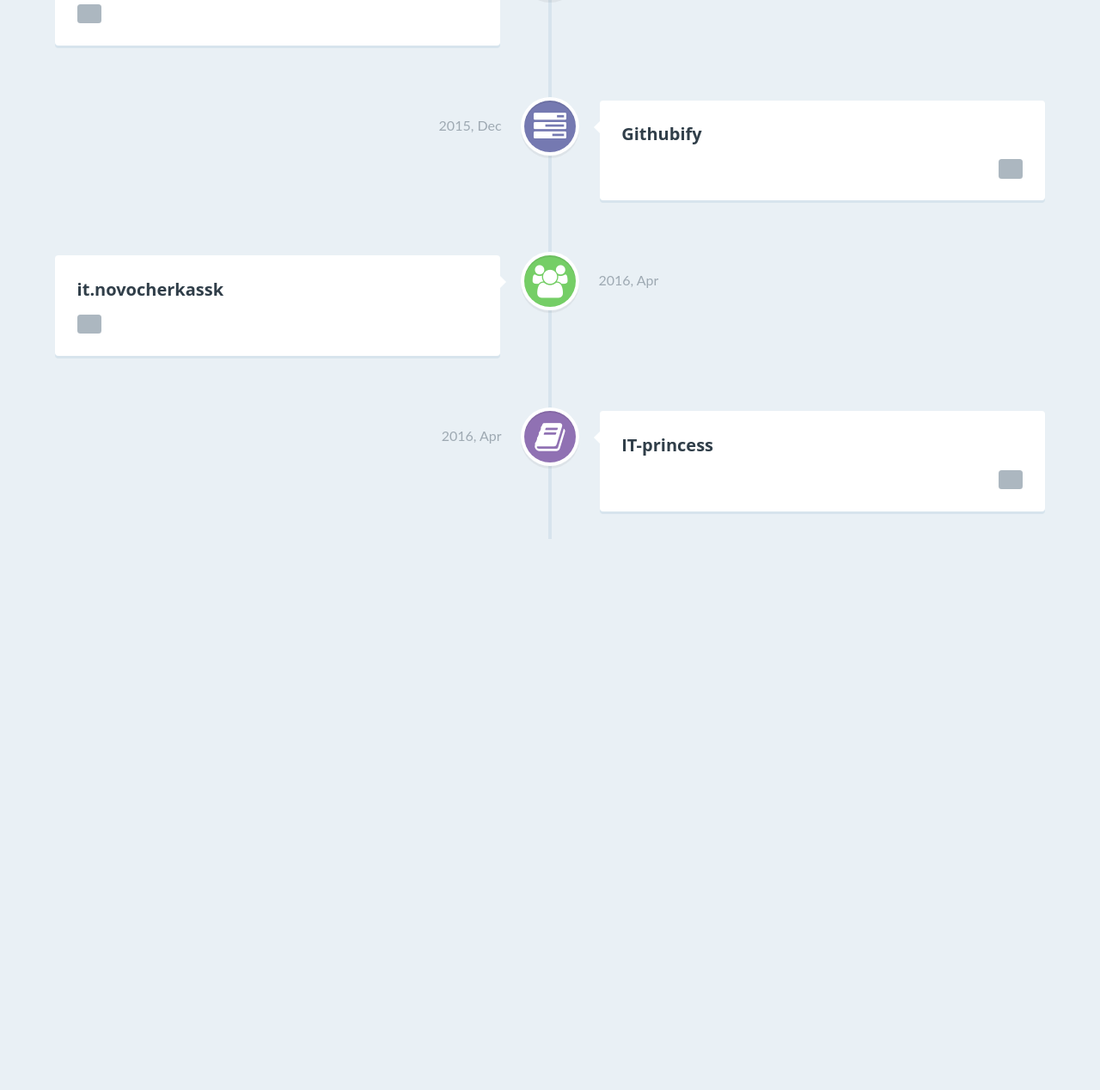
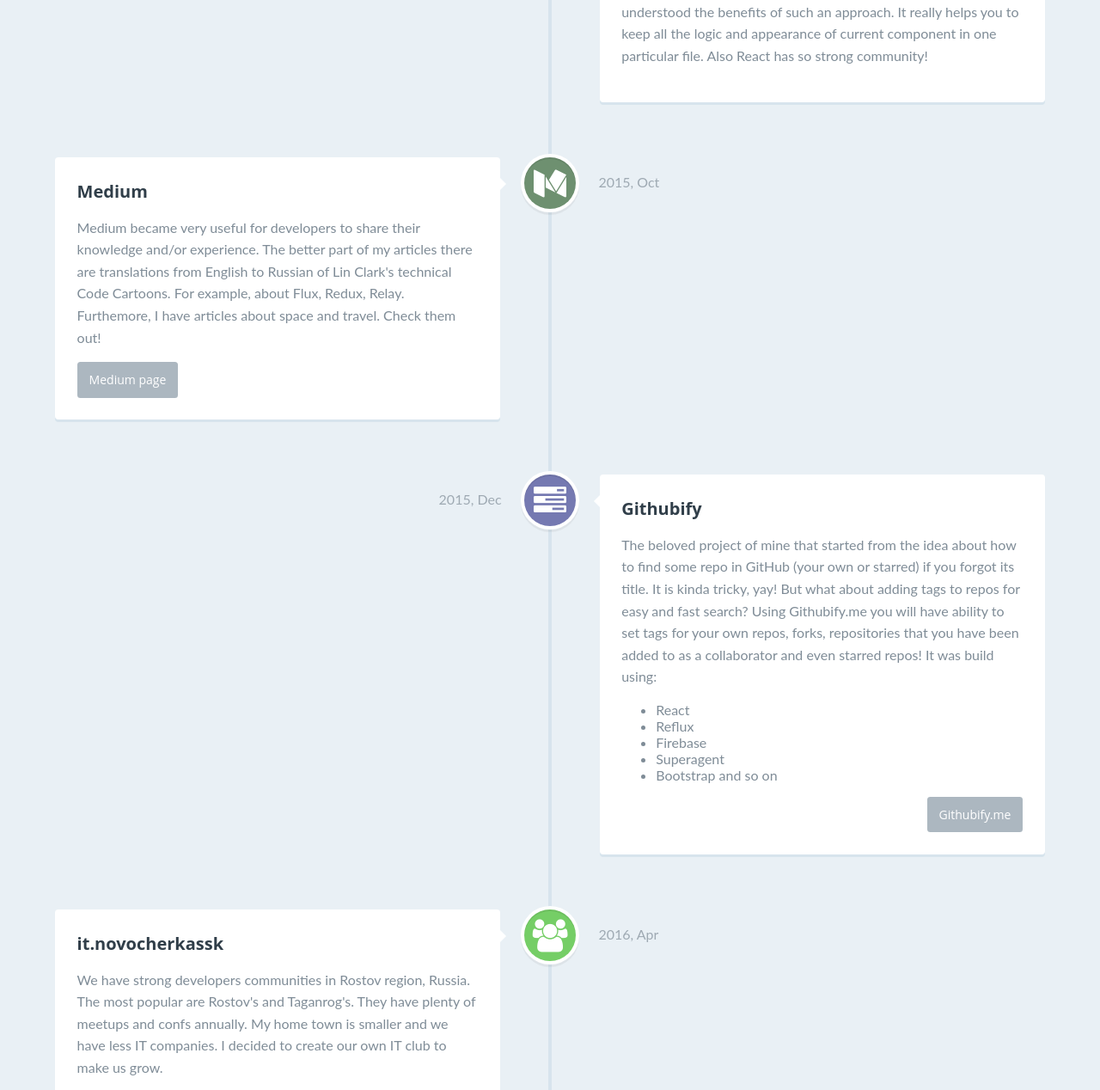
Before and after one commit to Sacret/sacret.github.io, a website: page index.html in a window 1280 px wide. Shown: the part 4914-6182 px from the top of the page at 86% size. Before the commit the page ends 5589 px from the top, so only its background shows below. Drawn offline with Linux system fonts and the light colour scheme.

Commit message:
Add timeline events form Aug 2012 to Apr 2016

```diff
--- a/index.html
+++ b/index.html
@@ -150,7 +150,7 @@
 						<li>MySQL</li>
 					</ul>
 				</p>
-				<a href="http://www.progforce.com" class="cd-read-more">ProgForce</a>
+				<a href="http://www.progforce.com" target="_blank" class="cd-read-more">ProgForce</a>
 				<span class="cd-date">2012, Aug</span>
 			</div> <!-- cd-timeline-content -->
 		</div> <!-- cd-timeline-block -->
@@ -163,7 +163,7 @@
 			<div class="cd-timeline-content">
 				<h2>Drupal</h2>
 				<p>One of my first projects with Drupal was Clctin. It is a free service for collectors, allowing them to show their collections, trade, share information and meet other collectors.</p>
-				<a href="http://clctin.com/collections" class="cd-read-more">Clctin</a>
+				<a href="http://clctin.com/collections" target="_blank" class="cd-read-more">Clctin</a>
 				<span class="cd-date">2013, May</span>
 			</div> <!-- cd-timeline-content -->
 		</div> <!-- cd-timeline-block -->
@@ -176,7 +176,7 @@
 			<div class="cd-timeline-content">
 				<h2>Habrahabr</h2>
 				<p>I started my story with Habrahabr as a read-only user. This site has a lot of useful information for programmers and geeks. Soon I decided to write an article about Drupal custom subscriptions module. It was not a popular one and contained some technical mistakes. But it was just a first step.</p>
-				<a href="https://habrahabr.ru/users/sacret/" class="cd-read-more"></a>
+				<a href="https://habrahabr.ru/users/sacret/" target="_blank" class="cd-read-more">Habrahabr profile</a>
 				<span class="cd-date">2013, Nov</span>
 			</div> <!-- cd-timeline-content -->
 		</div> <!-- cd-timeline-block -->
@@ -197,7 +197,7 @@
 						<li>Lodash</li>
 					</ul>
 				</p>
-				<a href="" class="cd-read-more"></a>
+				<a href="https://github.com/Sacret/redmine-charts" target="_blank" class="cd-read-more">See GitHub page</a>
 				<span class="cd-date">2014, Sep</span>
 			</div> <!-- cd-timeline-content -->
 		</div> <!-- cd-timeline-block -->
@@ -209,8 +209,8 @@
 
 			<div class="cd-timeline-content">
 				<h2>Elaborate Last.fm Charts</h2>
-				<p></p>
-				<a href="" class="cd-read-more"></a>
+				<p>I made only frontend for this <a href="https://github.com/Perlence/" target="_blank">Perlence</a>'s stunning project. This site helps you to display and visualize Last.fm account info.</p>
+				<a href="http://perlence.mooo.com/elaboratecharts/?username=sacret19&chart-type=artist&number-of-positions=20&timeframe=last-3-months" target="_blank" class="cd-read-more">Sacret19 Last.fm chart</a>
 				<span class="cd-date">2014, Nov</span>
 			</div> <!-- cd-timeline-content -->
 		</div> <!-- cd-timeline-block -->
@@ -222,8 +222,7 @@
 
 			<div class="cd-timeline-content">
 				<h2>React</h2>
-				<p></p>
-				<a href="" class="cd-read-more"></a>
+				<p>I started to learn React in the summer of 2015. At first it looked so strange for me to combine HTML and JS in one file. But soon I understood the benefits of such an approach. It really helps you to keep all the logic and appearance of current component in one particular file. Also React has so strong community!</p>
 				<span class="cd-date">2015, Aug</span>
 			</div> <!-- cd-timeline-content -->
 		</div> <!-- cd-timeline-block -->
@@ -235,8 +234,8 @@
 
 			<div class="cd-timeline-content">
 				<h2>Medium</h2>
-				<p></p>
-				<a href="" class="cd-read-more"></a>
+				<p>Medium became very useful for developers to share their knowledge and/or experience. The better part of my articles there are translations from English to Russian of Lin Clark's technical Code Cartoons. For example, about Flux, Redux, Relay. Furthemore, I have articles about space and travel. Check them out!</p>
+				<a href="https://medium.com/@sacret" target="_blank" class="cd-read-more">Medium page</a>
 				<span class="cd-date">2015, Oct</span>
 			</div> <!-- cd-timeline-content -->
 		</div> <!-- cd-timeline-block -->
@@ -248,8 +247,16 @@
 
 			<div class="cd-timeline-content">
 				<h2>Githubify</h2>
-				<p></p>
-				<a href="" class="cd-read-more"></a>
+				<p>The beloved project of mine that started from the idea about how to find some repo in GitHub (your own or starred) if you forgot its title. It is kinda tricky, yay! But what about adding tags to repos for easy and fast search? Using Githubify.me you will have ability to set tags for your own repos, forks, repositories that you have been added to as a collaborator and even starred repos! It was build using:
+				<ul>
+					<li>React</li>
+					<li>Reflux</li>
+					<li>Firebase</li>
+					<li>Superagent</li>
+					<li>Bootstrap and so on</li>
+				</ul>
+				</p>
+				<a href="https://githubify.me" target="_blank" class="cd-read-more">Githubify.me</a>
 				<span class="cd-date">2015, Dec</span>
 			</div> <!-- cd-timeline-content -->
 		</div> <!-- cd-timeline-block -->
@@ -261,8 +268,8 @@
 
 			<div class="cd-timeline-content">
 				<h2>it.novocherkassk</h2>
-				<p></p>
-				<a href="" class="cd-read-more"></a>
+				<p>We have strong developers communities in Rostov region, Russia. The most popular are Rostov's and Taganrog's. They have plenty of meetups and confs annually. My home town is smaller and we have less IT companies. I decided to create our own IT club to make us grow.</p>
+				<a href="https://new.vk.com/it.novocherkassk" class="cd-read-more">it.novocherkassk</a>
 				<span class="cd-date">2016, Apr</span>
 			</div> <!-- cd-timeline-content -->
 		</div> <!-- cd-timeline-block -->
```
